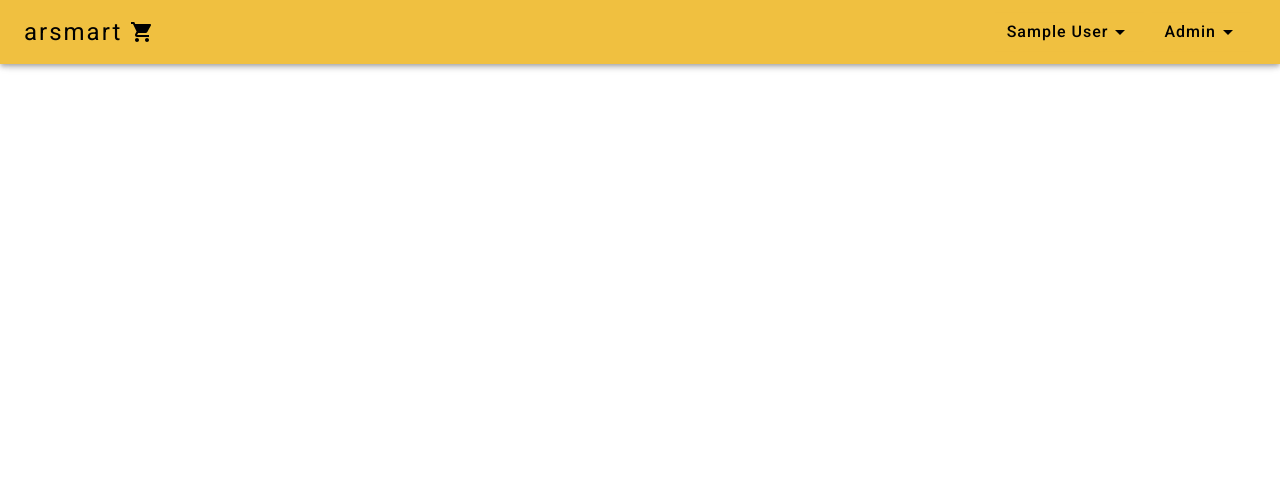
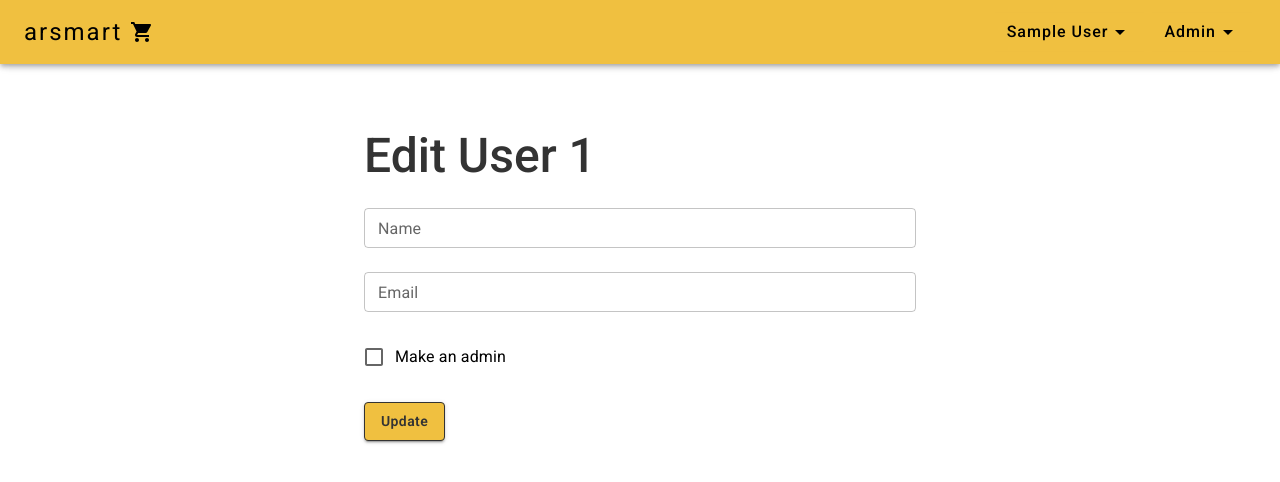
Before and after one commit to ars523/ars-mart-client, a React (Create React App) app: page /admin/users/1 in a window 1280 px wide. Shown: the top 482 px of the page. Built offline with nearby package versions, Linux system fonts and the light colour scheme; sample sign-in values are in the browser's storage.

Commit message:
UserEditScreen completed

```diff
--- a/src/App.js
+++ b/src/App.js
@@ -22,6 +22,7 @@ import OrdersList from "./pages/OrdersList";
 import ProductsList from "./pages/ProductsList";
 import EditProduct from "./pages/EditProduct";
 import UsersList from "./pages/UsersList";
+import UserEditScreen from "./pages/UserEditScreen";
 function App() {
   return (
     <>
@@ -71,6 +72,9 @@ function App() {
           <Route path="/admin/product/:id" element={<PrivateRoute/>}>
             <Route path="/admin/product/:id" element={<EditProduct/>}/>
           </Route>
+          <Route path="/admin/users/:id" element={<PrivateRoute/>}>
+            <Route path="/admin/users/:id" element={<UserEditScreen/>}/>
+          </Route>
         </Routes>
     </>
   );
--- /dev/null
+++ b/src/pages/UserEditScreen.jsx
@@ -0,0 +1,79 @@
+import { Checkbox, FormControlLabel, Grid, TextField } from '@mui/material';
+import { Container } from '@mui/system';
+import React from 'react';
+import { useParams } from 'react-router-dom';
+import { ButtonPrimary } from '../shared/button';
+import { HeadingPrimary } from '../shared/typography';
+import { useFormik } from "formik"
+import * as yup from "yup"
+
+const UserEditScreen = () => {
+    const { id } = useParams()
+    const formik = useFormik({
+        initialValues: {
+            name: undefined || '',
+            email: '',
+            isAdmin: false,
+        },
+        validationSchema: yup.object({
+            name: yup.string().required("Required"),
+            email: yup.string().email("Invalid email address").required("Required"),
+        }),
+        onSubmit: (values)=>{
+            const {name, email, isAdmin} = values
+            console.log(values)
+        }
+
+    })
+    const {values, errors, touched} = formik
+    return (
+        <Container maxWidth='sm'>
+            <Grid container component='form' spacing={3} onSubmit={formik.handleSubmit}>
+                <Grid item xs={12}>
+                    <HeadingPrimary variant='h3' sx={{ color: '#333' }}>
+                        Edit User {id}
+                    </HeadingPrimary>
+                </Grid>
+                <Grid item xs={12}>
+                    <TextField
+                        placeholder='Name'
+                        fullWidth
+                        size='small'
+                        name='name'
+                        label='Name'
+                        value={values.name}
+                        onChange={formik.handleChange}
+                        helperText={errors.name}
+                        error={errors.name && touched.name}
+                        onBlur={formik.handleBlur}
+                    />
+                </Grid>
+                <Grid item xs={12}>
+                    <TextField
+                        placeholder='Email'
+                        fullWidth
+                        size='small'
+                        name='email'
+                        label='Email'
+                        value={values.email}
+                        onChange={formik.handleChange}
+                        onBlur={formik.handleBlur}
+                        error={errors.email && touched.email}
+                        helperText={errors.email}
+                    />
+                </Grid>
+                <Grid item xs={12}>
+                    <FormControlLabel
+                        control={<Checkbox name='isAdmin' onChange={formik.handleChange} />}
+                        label="Make an admin"
+                    />
+                </Grid>
+                <Grid item xs={12}>
+                    <ButtonPrimary type='submit' variant='contained'>Update</ButtonPrimary>
+                </Grid>
+            </Grid>
+        </Container>
+    );
+};
+
+export default UserEditScreen;
--- a/src/pages/UsersList.jsx
+++ b/src/pages/UsersList.jsx
@@ -4,7 +4,9 @@ import { useDispatch } from 'react-redux';
 import TablePrimary from '../component/TablePrimary';
 import { deleteUser, getAllUsers } from '../features/user/userSlice';
 import { useSelector} from "react-redux";
+import { useNavigate} from 'react-router-dom';
 const UsersList = () => {
+    const navigate = useNavigate()
     const dispatch = useDispatch()
     const {users} = useSelector((state)=>state.user)
 
@@ -22,7 +24,7 @@ const UsersList = () => {
         {
             name: 'Edit',
             onclick: (id)=>{
-                console.log(id)
+                navigate(`/admin/users/${id}`)
             }
         },
         {
```
